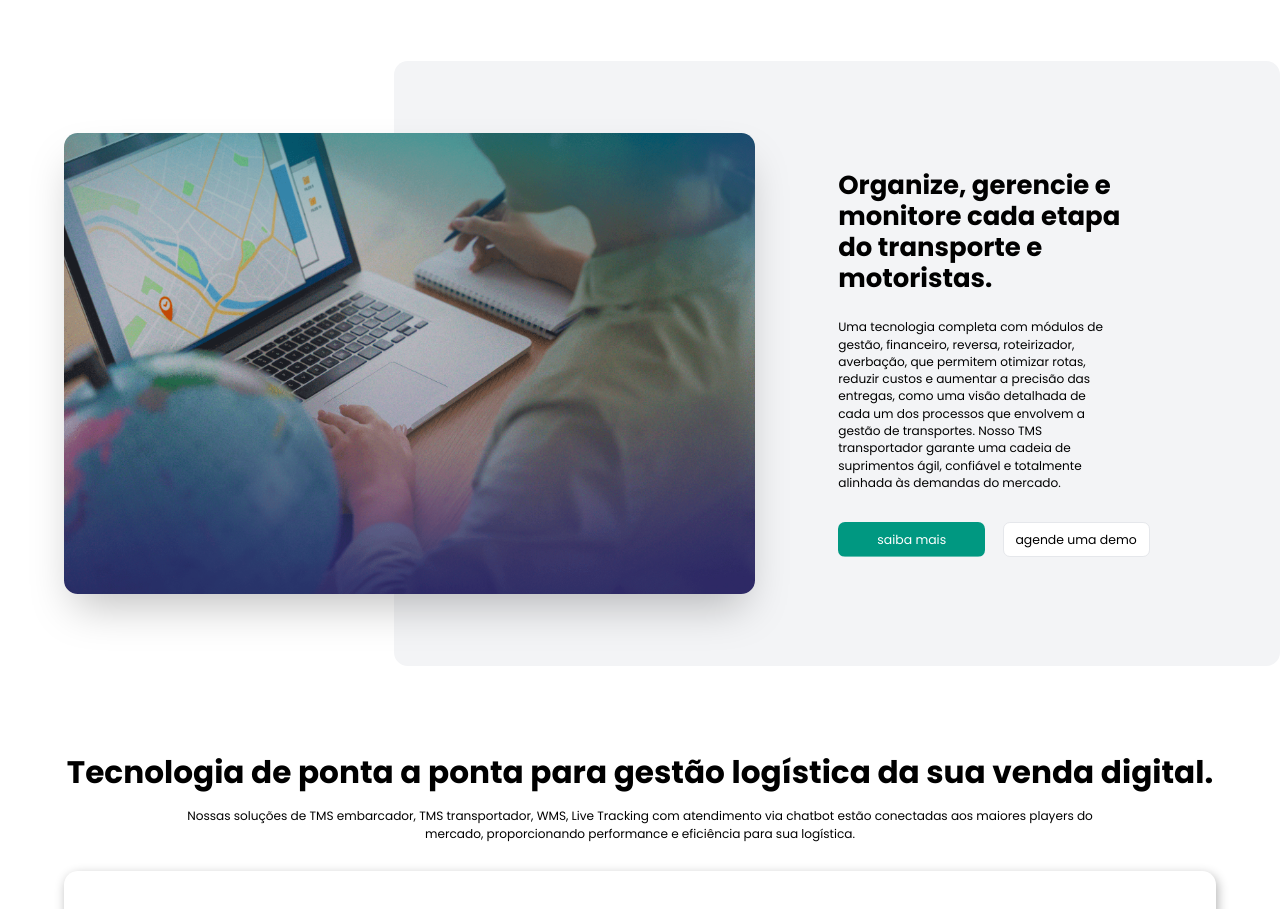
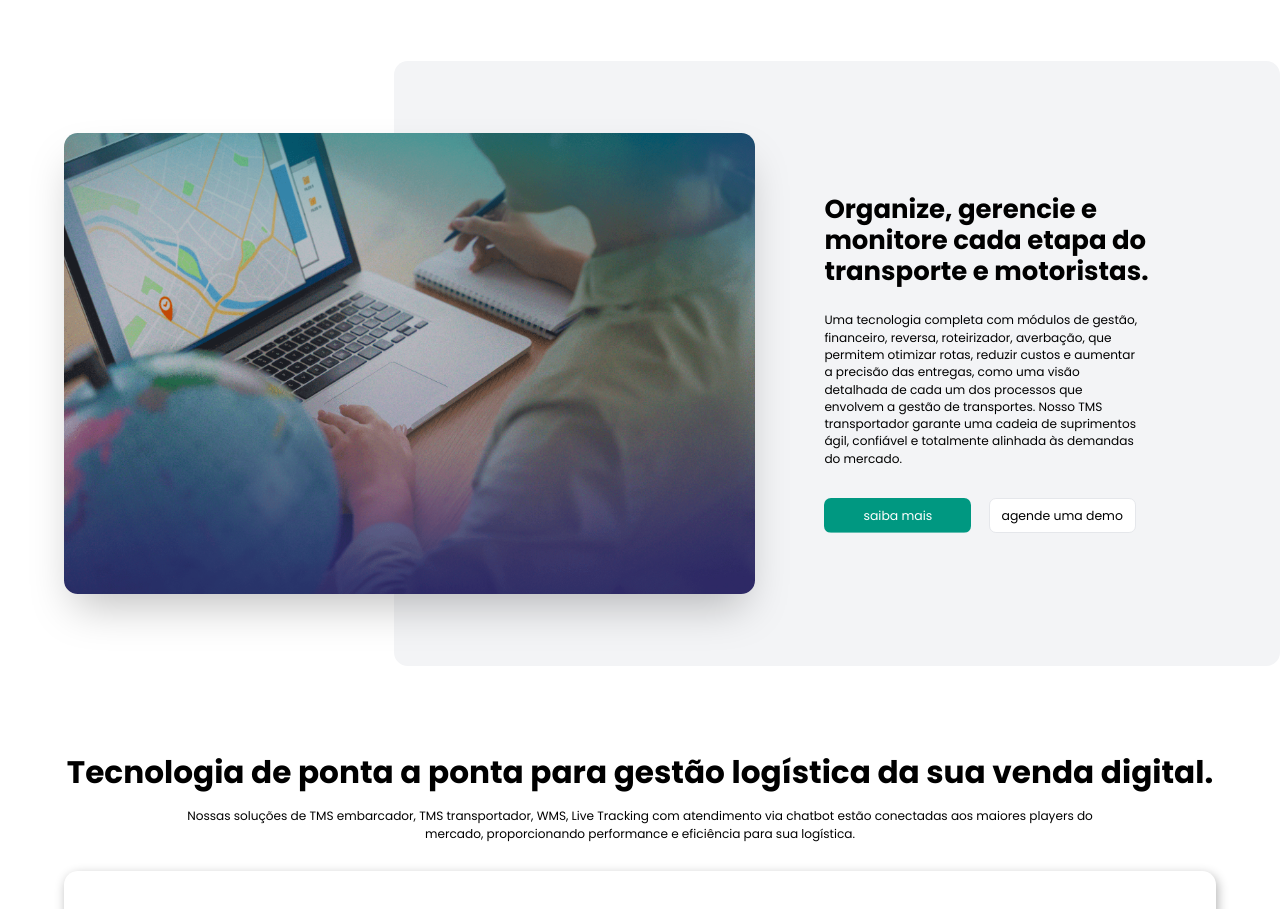
Before and after one commit to uxgroup1/uxgroup2024, a Next.js app: page /trux in a window 1280 px wide. Shown: the part 960-1869 px from the top of the page. Built offline with nearby package versions, Linux system fonts and the light colour scheme.

Commit message:
Alteração Home

```diff
--- a/src/components/produtos/institucional/index.tsx
+++ b/src/components/produtos/institucional/index.tsx
@@ -1,7 +1,6 @@
 import Image from "next/image";
 import Link from "next/link";
 import { useState } from "react";
-import insti from "@/assets/home/ecossistema.png"
 
 interface Content {
   title: string;
@@ -29,7 +28,6 @@ export default function ProductInstitutional({
   linkButtonTwo,
 }: Content) {
   const [hovered, setHovered] = useState(false);
-  console.log(banner);
 
   const buttonStyle = {
     background: `linear-gradient(to right, ${corButtonOne} 0%, ${
@@ -38,7 +36,7 @@ export default function ProductInstitutional({
     backgroundSize: "200% 100%",
     transition: " 0.1s ease",
     cursor: "pointer",
-    backgroundPosition: hovered ? "70% 100%" : "0% 100%", // Definido inicialmente para a cor 3 caso o hover seja ativado
+    backgroundPosition: hovered ? "70% 100%" : "0% 100%",
   };
 
   if (!corButtonTwo && corButtonThree && hovered) {
@@ -54,31 +52,31 @@ export default function ProductInstitutional({
         <div className="hidden w-3/4 rounded-2xl  bg-gray-100 xl:h-full  lg:block"></div>
 
         <div className="w-[90%] flex items-center flex-col justify-center h-full lg:px-0  lg:py-10 mx-auto lg:absolute lg:inset-x-0">
-          <div className="lg:flex lg:items-center">
+          <div className="lg:flex gap-20 lg:items-center">
             <Image
               src={banner}
-              className="w-full xl:w-[60%] lg:w-[30rem] rounded-2xl shadow-2xl "
+              className="w-full xl:w-[60%] lg:w-[30rem] rounded-2xl shadow-2xl"
               width={100}
               height={100}
               alt="ESG"
             />
 
-            <div className="flex w-full lg:pl-24 lg:w-4/5 flex-col gap-5 mt-8 lg:px-10 lg:mt-0">
-              <h1 className="text-black xl:text-3xl lg:text-xl lg:w-[90%] ">{title}</h1>
+            <div className="flex flex-col gap-5 mt-8 lg:mt-0">
+              <h1 className="text-black xl:text-3xl lg:text-xl lg:w-[90%]">{title}</h1>
 
               <p className="lg:w-4/5 w-full xl:text-sm lg:text-[0.7rem] text-black">{text}</p>
 
-              <div className="flex lg:flex-row flex-col items-center gap-5">
+              <div className="flex flex-col sm:flex-row gap-5">
                 <button
-                  className={`xl:w-[170px] lg:w-[150px] xl:text-[0.9rem] lg:text-xs w-full  h-10 rounded-lg text-white hover:font-semibold transition-all`}
+                  className={`xl:w-[170px] lg:w-[150px] xl:text-[0.9rem] lg:text-xs w-full h-10 rounded-lg text-white hover:font-semibold transition-all`}
                   style={buttonStyle}
                   onMouseEnter={() => setHovered(true)}
                   onMouseLeave={() => setHovered(false)}
                 >
                   <Link href={linkButtonTwo}>{textButtonOne}</Link>
                 </button>
-                <button className="xl:w-[170px] lg:w-[150px] xl:text-[0.9rem] lg:text-xs border w-full  h-10 rounded-lg text-black hover:font-semibold transition-all">
-                  <Link href={linkButtonOne}> {textButtonTwo}</Link>
+                <button className="xl:w-[170px] lg:w-[150px] xl:text-[0.9rem] lg:text-xs border w-full h-10 rounded-lg text-black hover:font-semibold transition-all">
+                  <Link href={linkButtonOne}>{textButtonTwo}</Link>
                 </button>
               </div>
             </div>
```
